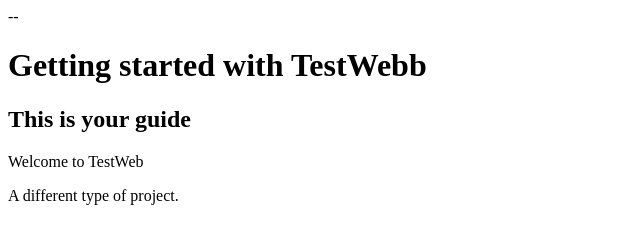
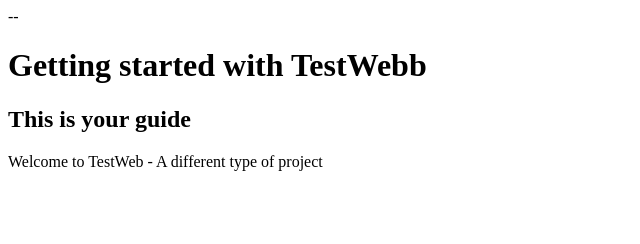
Before and after one commit to ghelunt/my_tst_repo, a plain HTML site: page Index.html in a window 1280 px wide. Shown: the whole page, without its empty margins (0-640 px from the left). Drawn offline with Linux system fonts and the light colour scheme.

Commit message:
Test Dev branch commit

```diff
--- a/Index.html
+++ b/Index.html
@@ -14,10 +14,7 @@ initial-scale=1, shrink-to-fit=no">
         <h1>Getting started with TestWebb</h1>
         <h2>This is your guide</h2>
         <p>
-            Welcome to TestWeb
-        </p>
-        <p>
-            A different type of project.
+            Welcome to TestWeb - A different type of project
         </p>
 
     </body>
```
